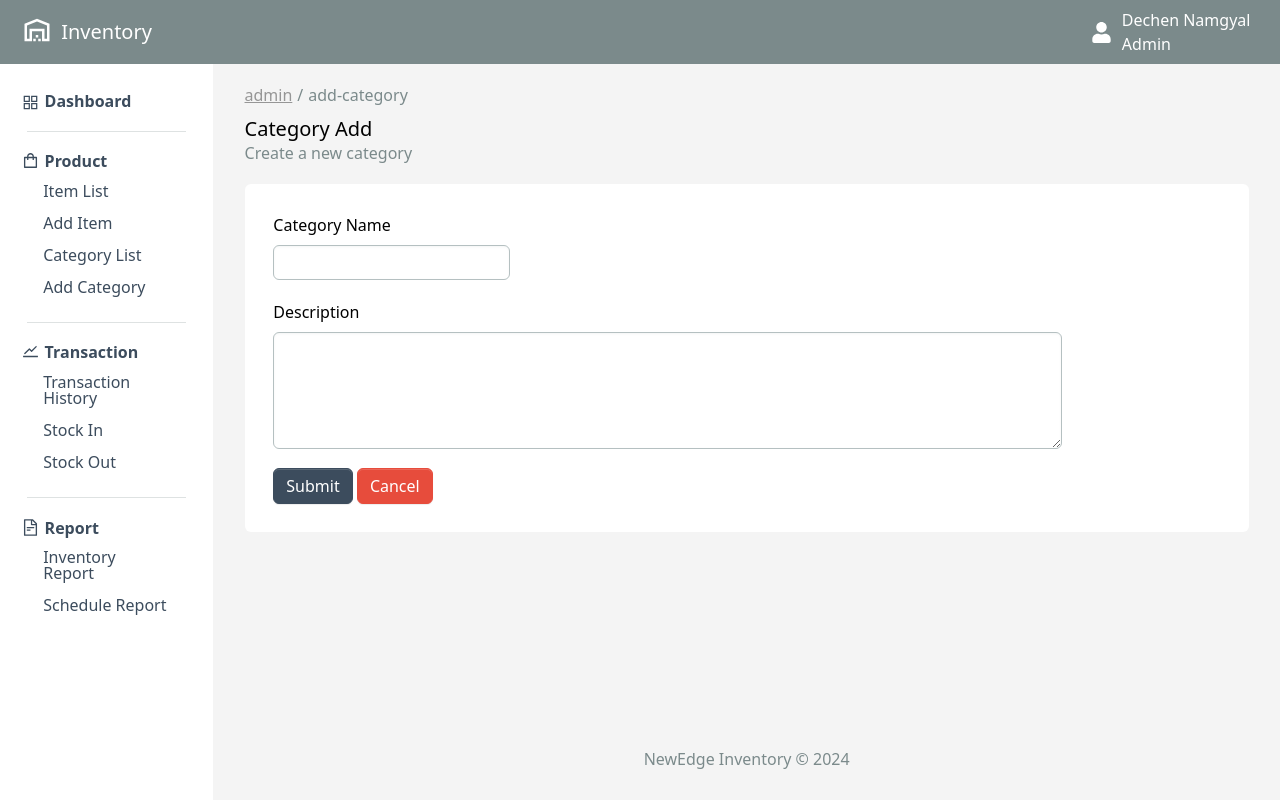
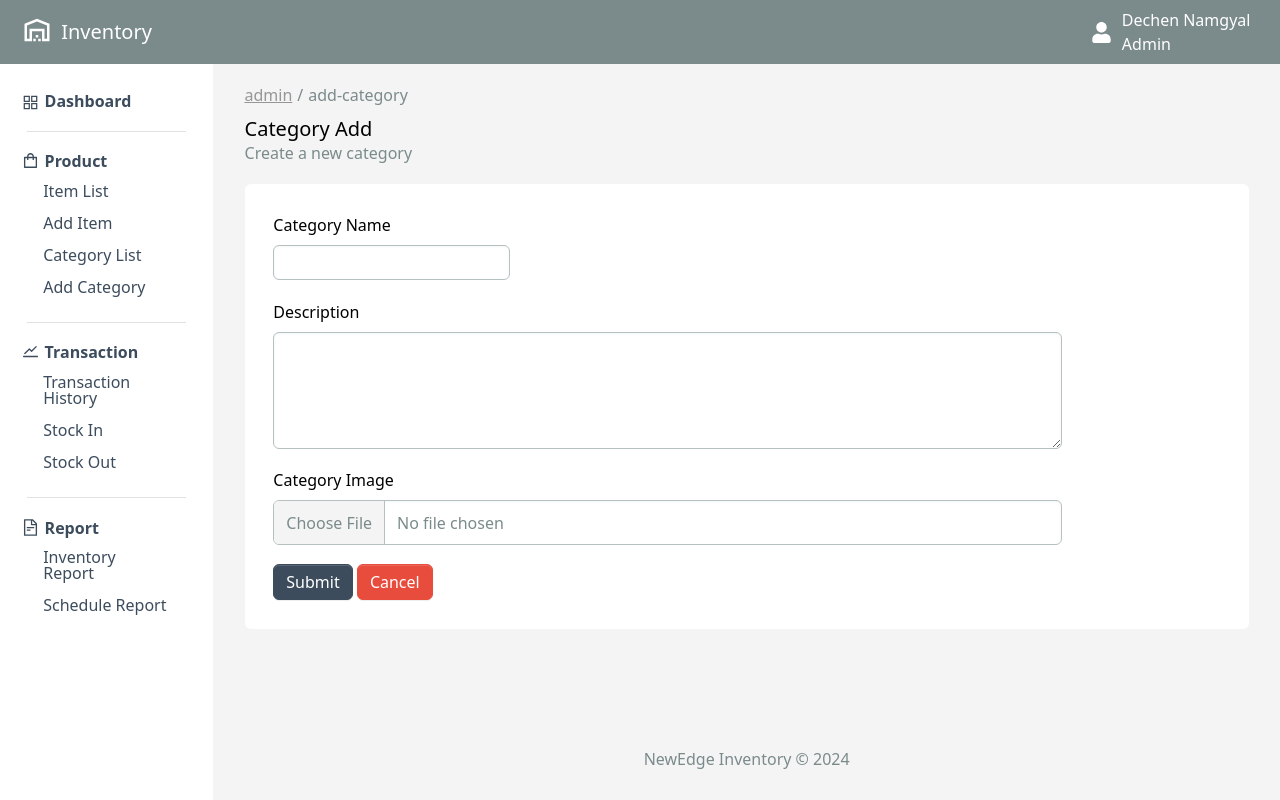
Before and after one commit to dnamgyal00/NewEdge-Inventory, a React (Vite) app in the folder frontend/: page /admin/add-category in a window 1280 px wide. Built offline with nearby package versions, Linux system fonts and the light colour scheme.

Commit message:
Image upload in Category

```diff
--- a/frontend/src/screens/AddCategoryScreen.jsx
+++ b/frontend/src/screens/AddCategoryScreen.jsx
@@ -6,9 +6,21 @@ const AddCategoryScreen = () => {
   const navigate = useNavigate();
   const [createCategory, { isLoading }] = useCreateCategoryMutation();
 
-  const [name, setName] = useState("");
-  const [description, setDescription] = useState("");
-  console.log(name, description);
+  const [formData, setFormData] = useState({
+    name: "",
+    description: "",
+    image: null
+  });
+  const handleInputChange = (e) => {
+    const { name, value, files } = e.target;
+    setFormData((prevData) => ({
+      ...prevData,
+      [name]:
+        name === "image" ? files[0] : value,
+    }));
+  };
+  console.log(formData);
+
   const [validated, setValidated] = useState(false);
 
   const handleSubmit = async (e) => {
@@ -22,12 +34,13 @@ const AddCategoryScreen = () => {
     }
 
     try {
-      const result = await createCategory({
-        name,
-        description,
-      }).unwrap();
+      const formDataObj = new FormData();
+      formDataObj.append('name',formData.name);
+      formDataObj.append('description',formData.description);
+      formDataObj.append('image',formData.image)
+      const result = await createCategory(formDataObj).unwrap();
       console.log(result);
-      navigate("/category");
+      // navigate("/category");
     } catch (err) {
       if (err.data) {
         console.error("Error creating category:", err.data);
@@ -56,8 +69,9 @@ const AddCategoryScreen = () => {
               className="form-control py-1"
               id="exampleInputText"
               aria-describedby="emailHelp"
-              value={name}
-              onChange={(e) => setName(e.target.value)}
+              name='name'
+              value={formData.name}
+              onChange={handleInputChange}
               required
             />
             <div class="invalid-feedback">Please enter a category name.</div>
@@ -69,12 +83,28 @@ const AddCategoryScreen = () => {
             <textarea
               className="form-control py-2"
               id="floatingTextarea"
+              name='description'
               rows={4}
-              value={description}
-              onChange={(e) => setDescription(e.target.value)}
+              value={formData.description}
+              onChange={handleInputChange}
               required
             ></textarea>
             <div class="invalid-feedback">Please provide a description.</div>
+          </div>
+          <div className="mb-3 col-sm-6 col-md-10">
+            <label htmlFor="imageInput" className="form-label text-black">
+              Category Image
+            </label>
+            <input
+              type="file"
+              className="form-control py-2"
+              id="image"
+              name="image"
+              onChange={handleInputChange}
+              accept="image/*"
+              required
+            />
+            <div class="invalid-feedback">Please upload an image.</div>
           </div>
           <button
             type="submit"
--- a/frontend/src/screens/AddItemScreen.jsx
+++ b/frontend/src/screens/AddItemScreen.jsx
@@ -263,6 +263,7 @@ const AddItemScreen = () => {
               name="image" // Make sure the name matches the property in formData
               onChange={handleInputChange}
               className="py-1"
+              accept="image/*"
               required
             />
             <Form.Control.Feedback type="invalid">
--- a/frontend/src/screens/CategoryScreen.jsx
+++ b/frontend/src/screens/CategoryScreen.jsx
@@ -116,7 +116,7 @@ const CategoryScreen = () => {
               <th className="text-black border-0">No of Items</th>
               <th className="text-black border-0">Description</th>
 
-              <th className="text-black border-0">Action</th>
+              {/* <th className="text-black border-0">Action</th> */}
             </tr>
           </thead>
           <tbody>
@@ -136,11 +136,11 @@ const CategoryScreen = () => {
                     <td>{category.name}</td>
                   </LinkContainer>
 
-                  <td>{category.item_count}</td>
+                  <td>{category.item_count} </td>
                   <td>{category.description}</td>
-                  <td>
+                  {/* <td>
                     <BsEye /> <FiEdit3 /> <FaTrashAlt />
-                  </td>
+                  </td> */}
                 </tr>
               ))}
           </tbody>
```
